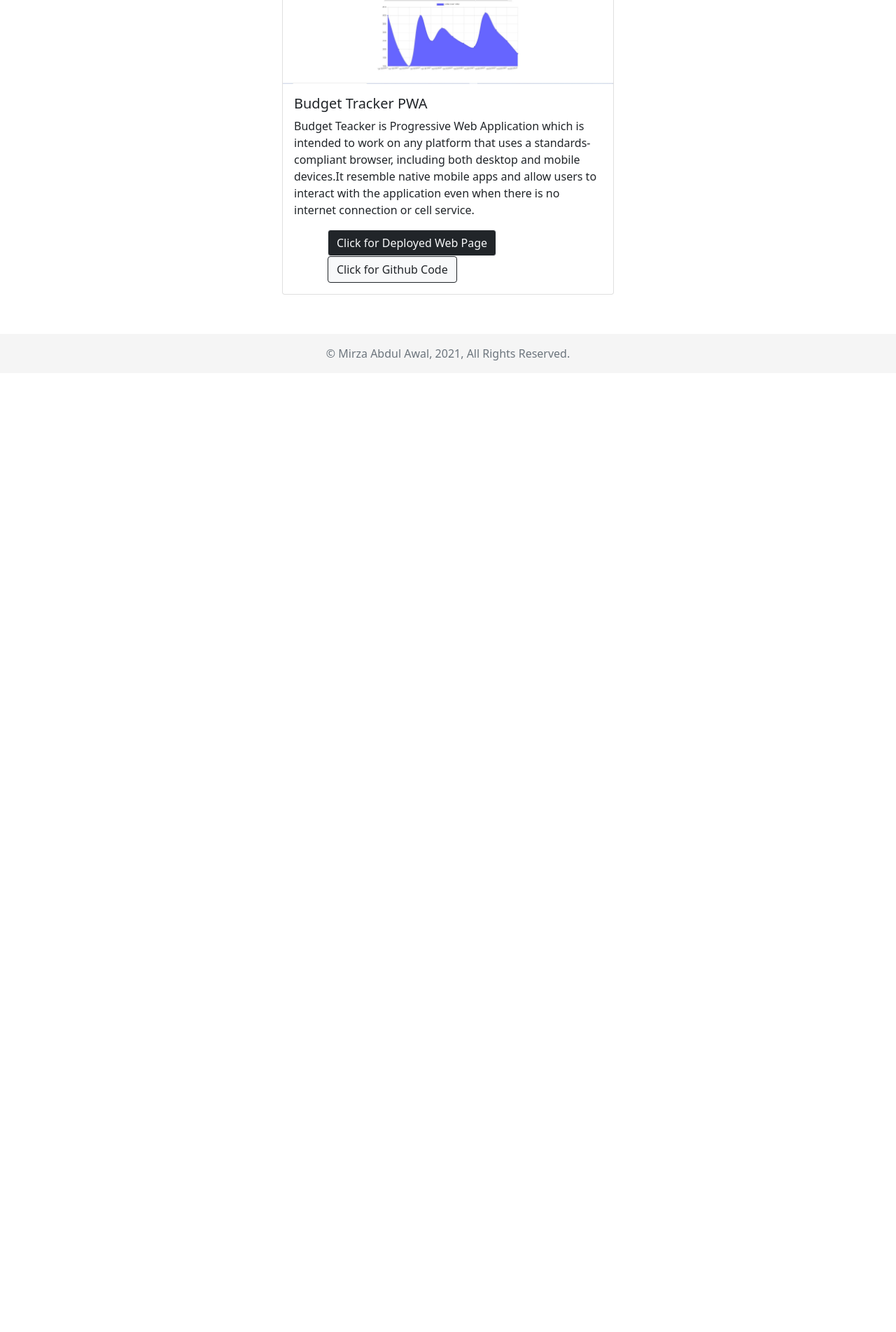
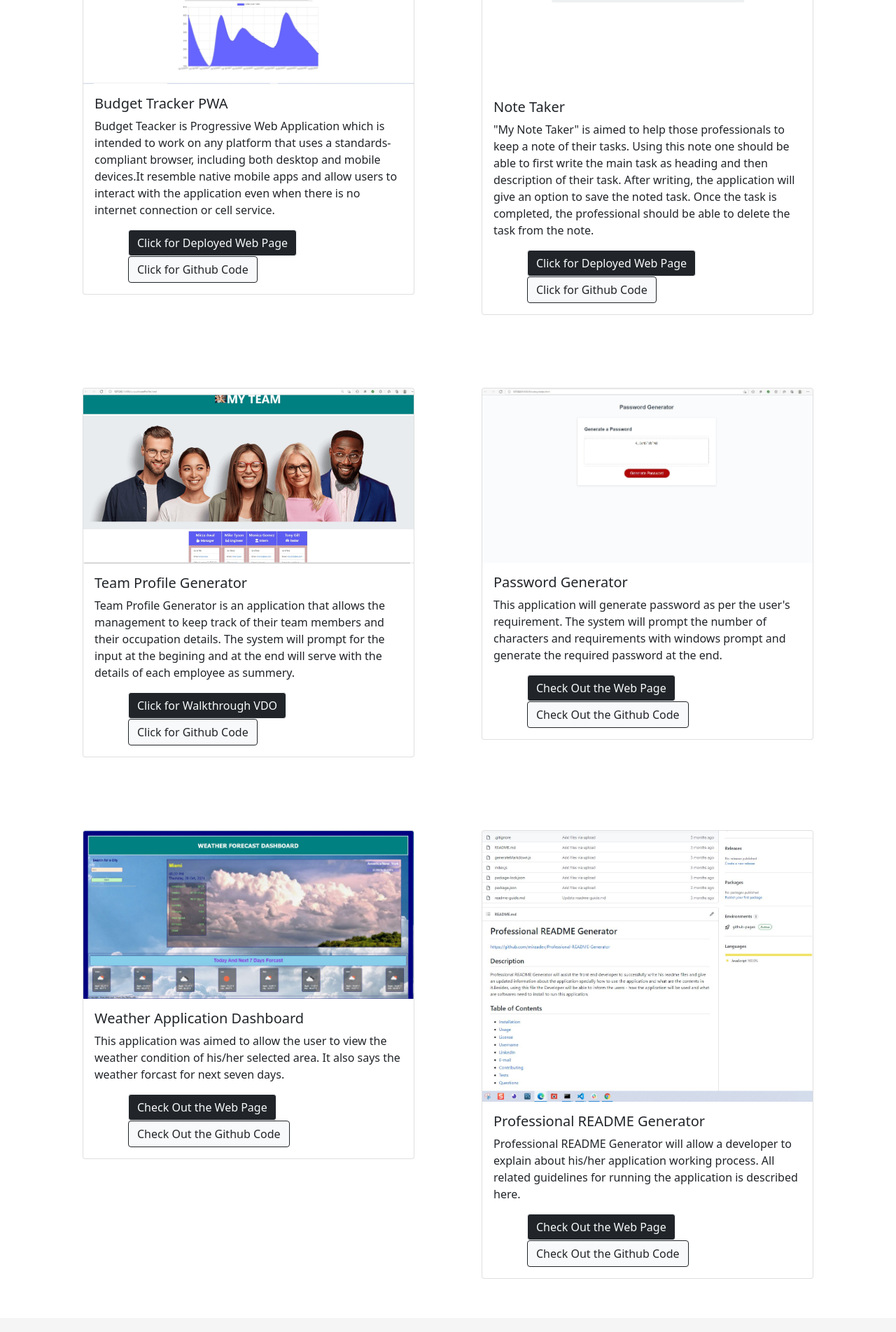
Before and after one commit to mirzadev/my-react-portfolio, a React (Create React App) app: page /project in a window 1280 px wide. Shown: the part 1720-3623 px from the top of the page at 70% size. Before the commit the page ends 2253 px from the top, so only its background shows below. Built offline with nearby package versions, Linux system fonts and the light colour scheme; a web font is replaced by a local one.

Commit message:
Projects component updated

```diff
--- a/src/Components/Contact/index.js
+++ b/src/Components/Contact/index.js
@@ -1,5 +1,6 @@
 import React from 'react';
 import './style.css';
+//import { Linking } from 'react-native'
 function Contact() {
       return (
             <section className="bg-light about-page" id="contact">
@@ -21,7 +22,7 @@ function Contact() {
                                                 </a>
                                           </div>
                                           <div className="btn btn-success btn-lg">
-                                                <a className="text-decoration-none text-white" href="1800234965"><i className="fas fa-tty fa-4x"></i>
+                                                <a className="text-decoration-none text-white" href="tel: 1800234965"><i className="fas fa-tty fa-4x"></i>
                                                       <p className="text-center">Phone</p>
                                                 </a>
                                           </div>
--- a/src/Components/Project/index.js
+++ b/src/Components/Project/index.js
@@ -4,11 +4,11 @@ import MusicWorld from './images/Project-2-Music-World-Ecommerce.png';
 import SocialNetwork from './images/Social-Network-API.JPG';
 import EmpTracker from './images/Employee-Tracker.JPG';
 import BudTracker from './images/Budget-Tracker.JPG';
-// import NoteTaker from './images/Note-Taker.JPG';
-// import TeamGen from './images/Team-Generator.JPG';
-// import PasswordGen from './images/Password-Generator.JPG';
-// import WeatherApp from './images/Weather-Application-Dashboard.JPG';
-// import ReadmeGen from './images/Professional-Readme-Generator.JPG';
+import NoteTaker from './images/Note-Taker.JPG';
+import TeamGen from './images/Team-Generator.JPG';
+import PasswordGen from './images/Password-Generator.JPG';
+import WeatherApp from './images/Weather-Application-Dashboard.JPG';
+import ReadmeGen from './images/Professional-Readme-Generator.JPG';
 
 import './style.css';
 
@@ -75,42 +75,66 @@ function Project() {
                                           </div>
                                     </div>
                               </div>
-                              {/*<div className="col-lg-6 col-sm-12 mb-2 px-5 py-5">
+                              <div className="col-lg-6 col-sm-12 mb-2 px-5 py-5">
                                     <div className="card">
-                                          <img src={jsquiz} className="card-img-top" alt="javascript-quiz" />
+                                          <img src={NoteTaker} className="card-img-top" alt="NoteTaker" />
                                           <div className="card-body">
-                                                <h5 className="card-title">JavaScript Quiz</h5>
-                                                <p className="card-text">Do you want to test your knowledge in JavaScript? You can take this quiz and find out how much you know about JavaScript!</p>
-                                                <a href="https://calcomsci.github.io/javascript-quiz-challenge/" target="blank" className="ms-5 btn btn-dark btn-outline-light">Check Out the Web Page</a>
-                                                <a href="https://github.com/calcomsci/javascript-quiz-challenge" target="blank" className="ms-5 btn btn-light btn-outline-dark">Check Out the Github Code</a>
+                                                <h5 className="card-title">Note Taker</h5>
+                                                <p className="card-text">"My Note Taker" is aimed to help those professionals to keep a note of their tasks. Using this note one should be able to first write the main task as heading and then description of their task. After writing, the application will give an option to save the noted task. Once the task is completed, the professional should be able to delete the task from the note.</p>
+                                                <a href="https://note-taker-mirza.herokuapp.com/" target="blank" className="ms-5 btn btn-dark btn-outline-light">Click for Deployed Web Page</a>
+                                                <a href="https://github.com/mirzadev/My-Note-Taker" target="blank" className="ms-5 btn btn-light btn-outline-dark">Click for Github Code</a>
                                           </div>
                                     </div>
                               </div>
                               <div className="col-lg-6 col-sm-12 mb-2 px-5 py-5">
                                     <div className="card">
-                                          <img src={Password} className="card-img-top" alt="password-generator" />
+                                          <img src={TeamGen} className="card-img-top" alt="TeamGen" />
                                           <div className="card-body">
-                                                <h5 className="card-title">Password Generator</h5>
-                                                <p className="card-text">The Password Generator is a web app that helps you create a secure password, up to 64 characters!</p>
-                                                <a href="https://calcomsci.github.io/pass-generator.github.io/" target="blank" className="ms-5 btn btn-dark btn-outline-light">Check Out the Web Page</a>
-                                                <a href="https://github.com/calcomsci/pass-generator.github.io" target="blank" className="ms-5 btn btn-light btn-outline-dark">Check Out the Github Code</a>
+                                                <h5 className="card-title">Team Profile Generator</h5>
+                                                <p className="card-text">Team Profile Generator is an application that allows the management to keep track of their team members and their occupation details. The system will prompt for the input at the begining and at the end will serve with the details of each employee as summery.</p>
+                                                <a href="https://drive.google.com/file/d/1KFIhgu2eUJxbEVssg5S1yPbxP7SwgJVb/view" target="blank" className="ms-5 btn btn-dark btn-outline-light">Click for Walkthrough VDO</a>
+                                                <a href="https://github.com/mirzadev/Team-Profile-Generator" target="blank" className="ms-5 btn btn-light btn-outline-dark">Click for Github Code</a>
                                           </div>
                                     </div>
                               </div>
                               <div className="col-lg-6 col-sm-12 mb-2 px-5 py-5">
                                     <div className="card">
-                                          <img src={schedule} className="card-img-top" alt="work day scheduler" />
+                                          <img src={PasswordGen} className="card-img-top" alt="PasswordGen" />
                                           <div className="card-body">
-                                                <h5 className="card-title">Work Day Scheduler</h5>
-                                                <p className="card-text">This is a web page I created to plan a work day from 9am to 5pm.  </p>
-                                                <a href="https://calcomsci.github.io/work_scheduler/" target="blank" className="ms-5 btn btn-dark btn-outline-light">Check Out the Web Page</a>
-                                                <a href="https://github.com/calcomsci/work_scheduler" target="blank" className="ms-5 btn btn-light btn-outline-dark">Check Out the Github Code</a>
+                                                <h5 className="card-title">Password Generator</h5>
+                                                <p className="card-text">This application will generate password as per the user's requirement. The system will prompt the number of characters and requirements with windows prompt and generate the required password at the end.</p>
+                                                <a href="https://github.com/mirzadev/Challenge-3-Password-Generator" target="blank" className="ms-5 btn btn-dark btn-outline-light">Check Out the Web Page</a>
+                                                <a href="https://github.com/mirzadev/Challenge-3-Password-Generator" target="blank" className="ms-5 btn btn-light btn-outline-dark">Check Out the Github Code</a>
                                           </div>
                                     </div>
-                              </div> */}
+                              </div>
+                              <div className="col-lg-6 col-sm-12 mb-2 px-5 py-5">
+                                    <div className="card">
+                                          <img src={WeatherApp} className="card-img-top" alt="work day scheduler" />
+                                          <div className="card-body">
+                                                <h5 className="card-title">Weather Application Dashboard</h5>
+                                                <p className="card-text">This application was aimed to allow the user to view the weather condition of his/her selected area. It also says the weather forcast for next seven days.</p>
+                                                <a href="https://github.com/mirzadev/Weather-Application-Dashboard" target="blank" className="ms-5 btn btn-dark btn-outline-light">Check Out the Web Page</a>
+                                                <a href="https://github.com/mirzadev/Weather-Application-Dashboard" className="ms-5 btn btn-light btn-outline-dark">Check Out the Github Code</a>
+                                          </div>
+                                    </div>
+                              </div>
+                              <div className="col-lg-6 col-sm-12 mb-2 px-5 py-5">
+                                    <div className="card">
+                                          <img src={ReadmeGen} className="card-img-top" alt="work day scheduler" />
+                                          <div className="card-body">
+                                                <h5 className="card-title">Professional README Generator</h5>
+                                                <p className="card-text">Professional README Generator will allow a developer to explain about his/her application working process. All related guidelines for running the application is described here.</p>
+                                                <a href="https://github.com/mirzadev/Weather-Application-Dashboard" target="blank" className="ms-5 btn btn-dark btn-outline-light">Check Out the Web Page</a>
+                                                <a href="https://github.com/mirzadev/Weather-Application-Dashboard" className="ms-5 btn btn-light btn-outline-dark">Check Out the Github Code</a>
+                                          </div>
+                                    </div>
+                              </div>
 
                         </div>
+
                   </div>
+
             </section>
       )
 }
```
